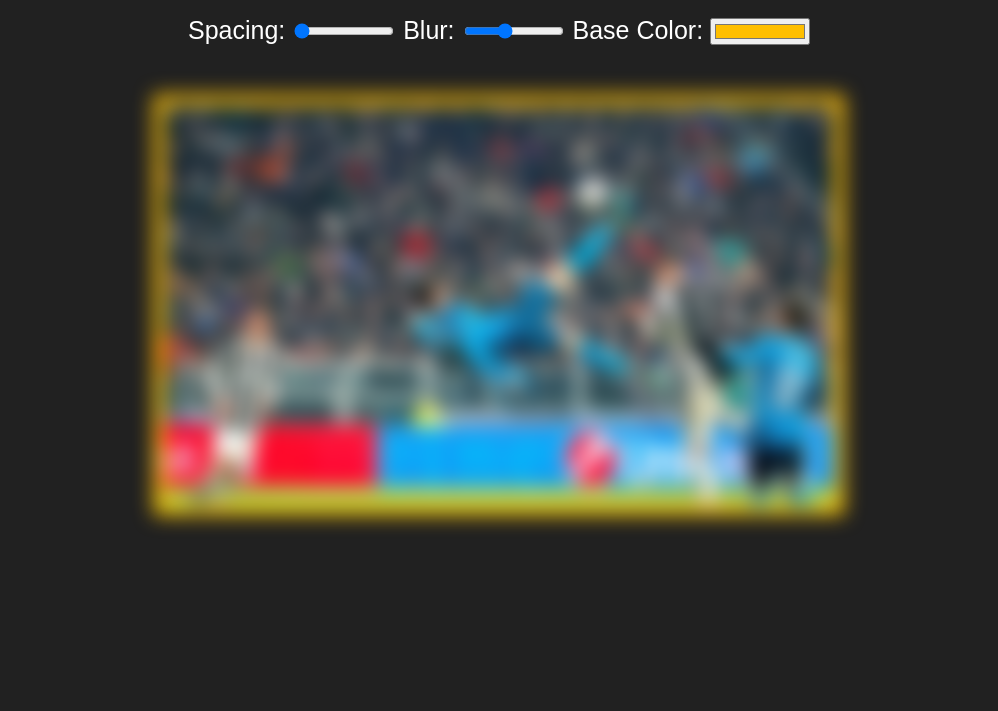
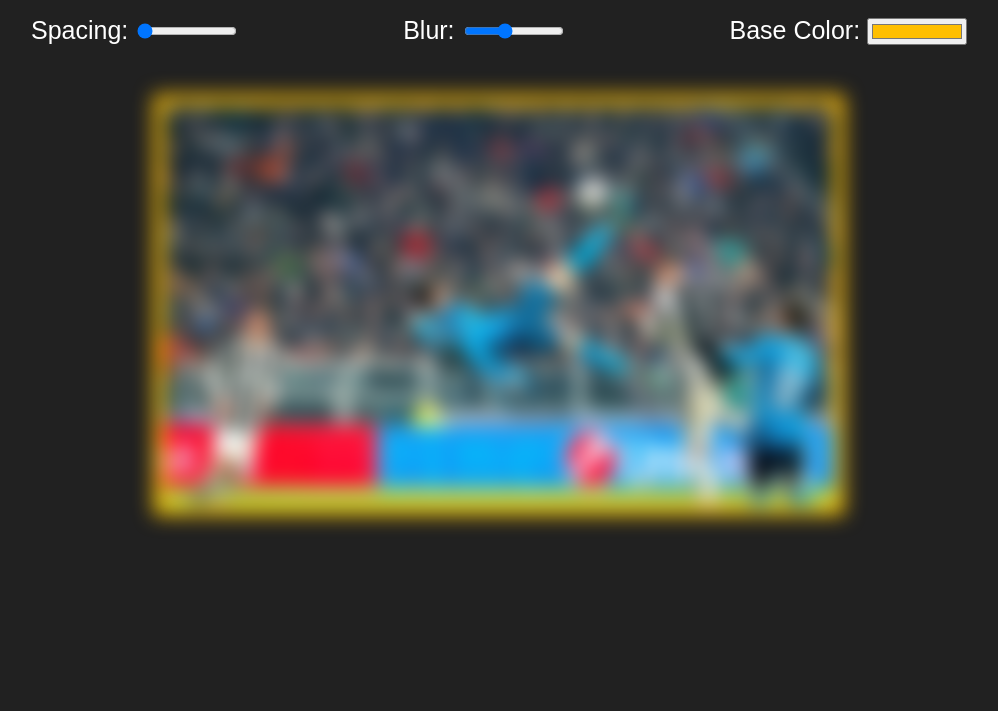
Before and after one commit to CrAvila16180/03-updating-css-variables, a plain HTML site: page index.html in a window 1280 px wide. Shown: the part 89-800 px from the top of the page, without its empty margins (141-1139 px from the left). Drawn offline with Linux system fonts and the light colour scheme.

Commit message:
Space controls evenly

```diff
--- a/index.html
+++ b/index.html
@@ -14,14 +14,20 @@
 
     <div class="controls">
 
-        <label for="spacing">Spacing:</label>
+        <div class="idSpacing">
+            <label for="spacing">Spacing:</label>
         <input id="spacing" type="range" name="spacing" min="10" max="200" value="10" data-sizing="px">
+        </div>
 
-        <label for="blur">Blur:</label>
+        <div class="divBlur">
+            <label for="blur">Blur:</label>
         <input id="blur" type="range" name="blur" min="0" max="25" value="10" data-sizing="px">
+        </div>
 
-        <label for="base">Base Color:</label>
+        <div class="divColor">
+            <label for="base">Base Color:</label>
         <input id="base" type="color" name="base" value="#ffbf00">
+        </div>
 
     </div>
 
--- a/main.css
+++ b/main.css
@@ -15,6 +15,8 @@ body {
 
 .controls {
     margin-bottom: 50px;
+    display: flex;
+    justify-content: space-evenly;
 }
 
 input {
```
